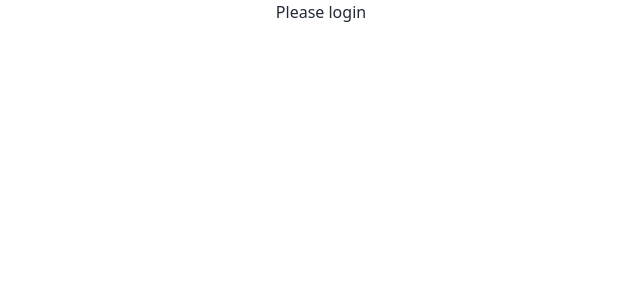
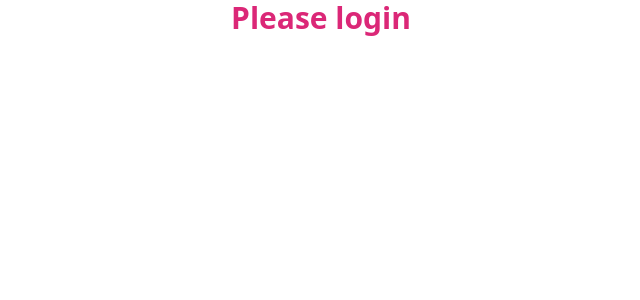
Before and after one commit to Farok-Hossain/login-form, a React (Vite) app: page /login in a window 1280 px wide. Shown: the top 300 px of the page, without its empty margins (319-959 px from the left). Built offline with nearby package versions, Linux system fonts and the light colour scheme.

Commit message:
added styling

```diff
--- a/src/Pages/Login.jsx
+++ b/src/Pages/Login.jsx
@@ -1,7 +1,9 @@
 const Login = () => {
   return (
     <div>
-      <h1 className="text-center">Please login</h1>
+      <h1 className="text-center text-3xl text-pink-600 font-bold">
+        Please login
+      </h1>
     </div>
   );
 };
```
